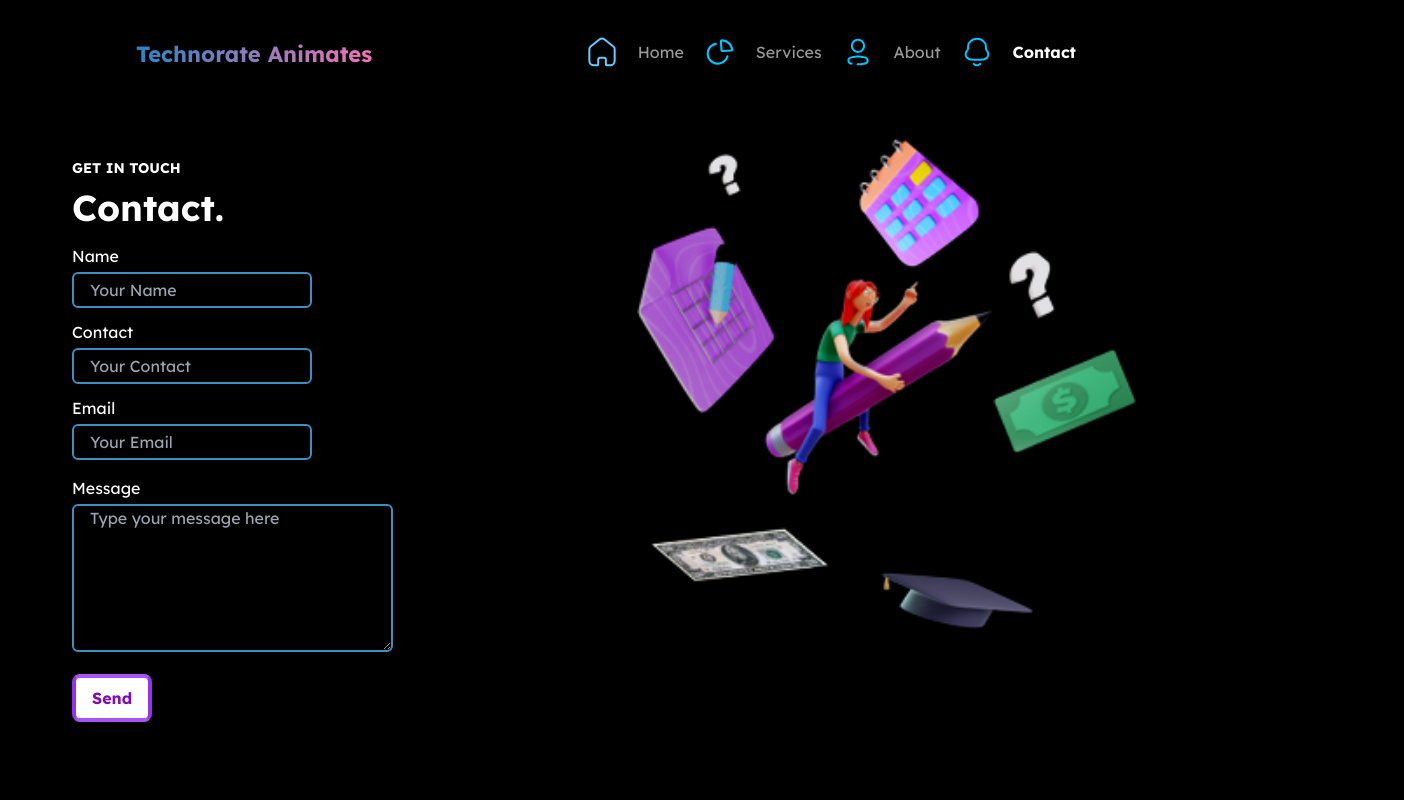
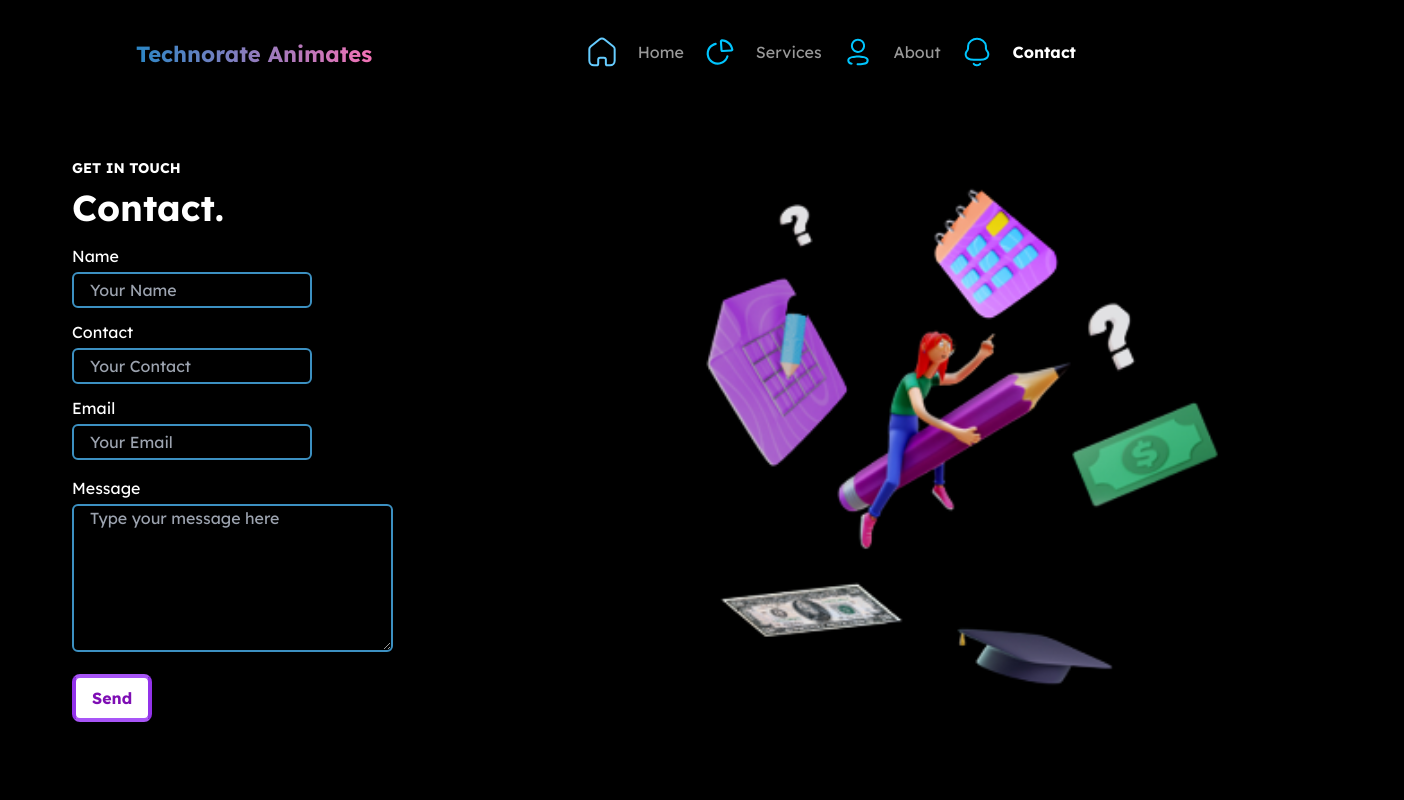
Before and after one commit to RiyaB2202/techno-animates, a Next.js app: page /contact in a window 1280 px wide. Shown: the top 800 px of the page, 1404 px wide, since content can reach past the window. Built offline with nearby package versions, Linux system fonts and the light colour scheme.

Commit message:
added png

```diff
--- a/components/Contact.jsx
+++ b/components/Contact.jsx
@@ -70,7 +70,7 @@ function ContactUs() {
           <img
             src="contact_page.png"
             alt="svg"
-            className="ml-[23rem] mt-[-47rem]  w-[877px] h-[880px] group  card  relative cursor-pointer"
+            className="ml-[27rem] mt-[-44rem]  w-[900px] h-[40] group  card  relative cursor-pointer"
           />
         </div>
       </div>
```
